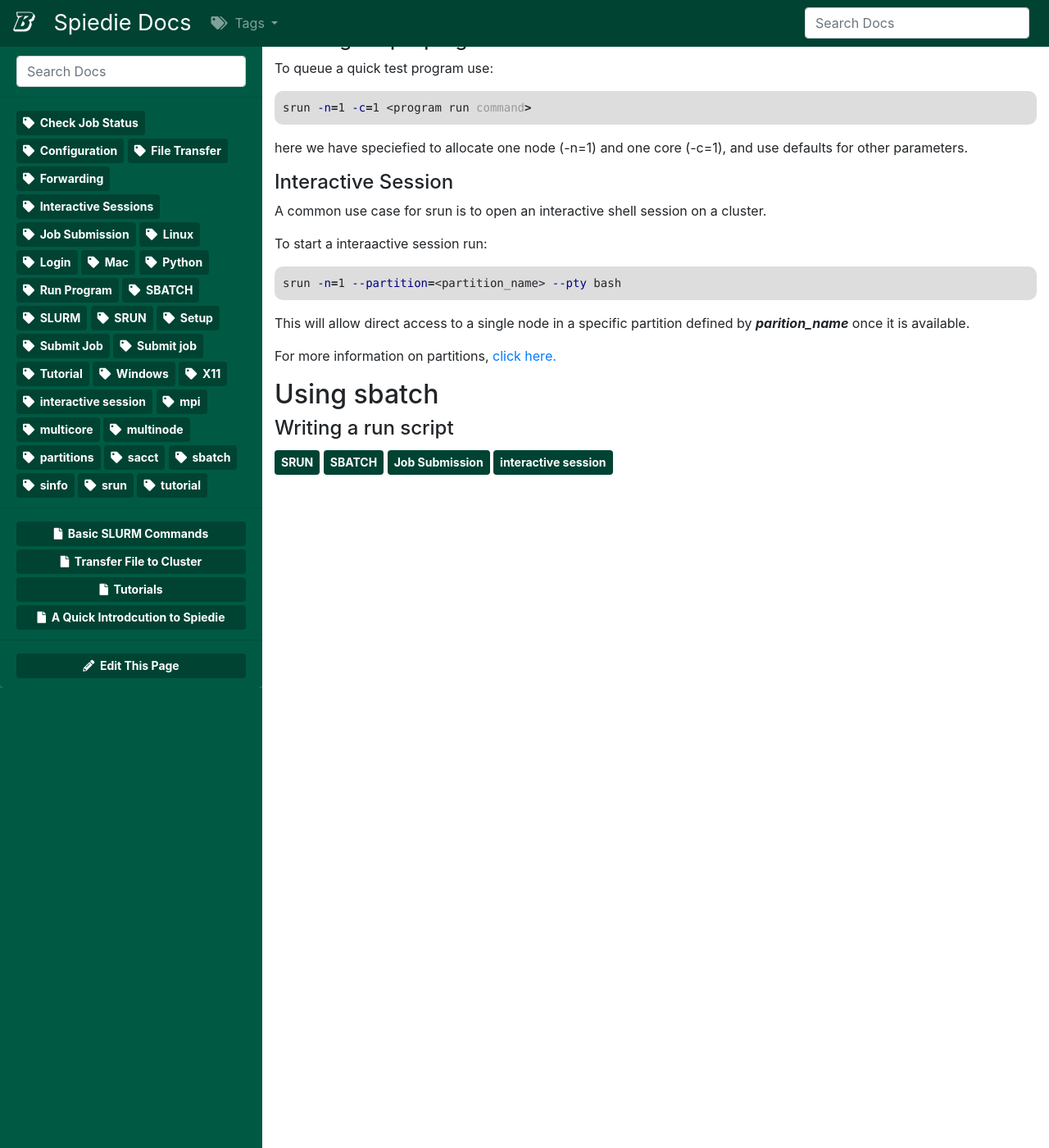
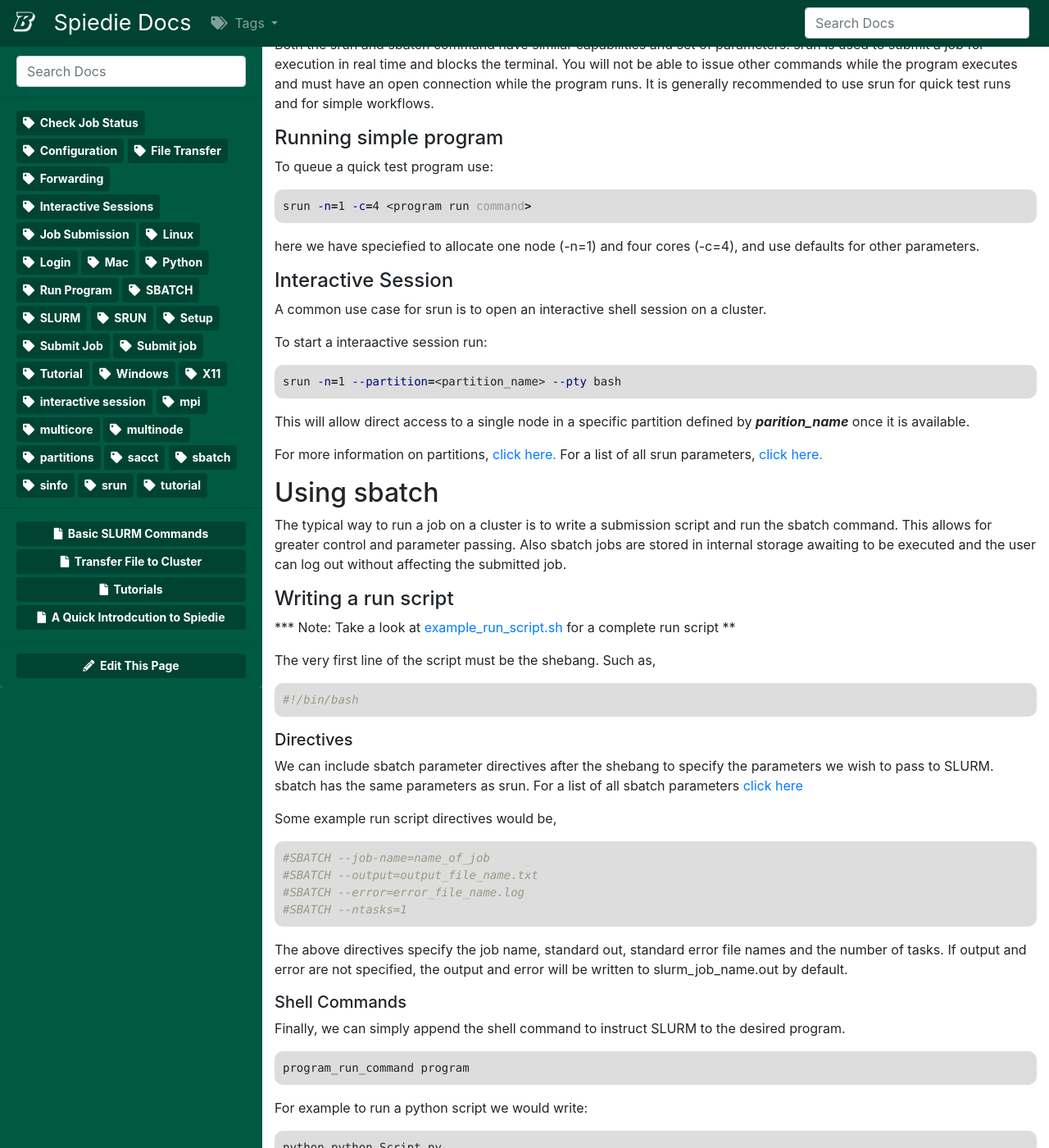
Before and after one commit to pavalenta/SpiedieDocs, a Jekyll site: the page built from docs/tutorials/submitting_jobs.md, in a window 1280 px wide and 1400 px high, scrolled down 411 px. Shown: the whole window at 82% size. Built offline with Jekyll 4.4.1, drawn with Linux system fonts in a browser that asks for light colours; nearby versions of some CDN libraries; some of the changed text lies outside the part shown.

Commit message:
Minor changes to introduction and submitting_jobs. Added hyperlinks

````diff
--- a/docs/tutorials/submitting_jobs.md
+++ b/docs/tutorials/submitting_jobs.md
@@ -14,23 +14,28 @@ description: Documentation for srun and sbatch commands
 ### Table of Contents
 
 1. [Using srun](#srun)
+    1. [Running a program](#srun-program)
+    2. [Interactive Session](#interactive-session)
 2. [Using sbatch](#sbatch)
     1. [Writing a run script](#run-script)
+        1. [Directives](#directives)
+        2. [Run commands](#sbatch-program)
+    2. [Job Submission](#sbatch-submit)
 
 ## <a name="srun"></a> Using srun
 
 Both the srun and sbatch command have similar capabilities and set of parameters. srun is used to submit a job for execution in real time and blocks the terminal. You will not be able to issue other commands while the program executes and must have an open connection while the program runs. It is generally recommended to use srun for quick test runs and for simple workflows.
 
 
-#### Running simple program
+#### <a name="srun-program"></a>Running simple program
 
 To queue a quick test program use:
 
 ``` bash
-srun -n=1 -c=1 <program run command>
+srun -n=1 -c=4 <program run command>
 ```
 
-here we have speciefied to allocate one node (-n=1) and one core (-c=1), and use defaults for other parameters.
+here we have speciefied to allocate one node (-n=1) and four cores (-c=4), and use defaults for other parameters.
 
 #### <a name="interactive-session"></a> Interactive Session
 
@@ -45,8 +50,68 @@ srun -n=1 --partition=<partition_name> --pty bash
 This will allow direct access to a single node in a specific partition defined by ***parition_name*** once it is available.
 
 For more information on partitions, [click here.](spiedie_partitions.html)
-
+For a list of all srun parameters, [click here.](https://slurm.schedmd.com/srun.html)
 
 ## <a name="sbatch"></a> Using sbatch
 
+The typical way to run a job on a cluster is to write a submission script and run the sbatch command. This allows for greater control and parameter passing. Also sbatch jobs are stored in internal storage awaiting to be executed and the user can log out without affecting the submitted job.
+
 #### <a name="run-script"></a> Writing a run script
+
+*** Note: Take a look at [example_run_script.sh](code/example_run_script.sh) for a complete run script **
+
+The very first line of the script must be the shebang. Such as,
+
+``` bash
+#!/bin/bash
+```
+
+##### Directives
+
+We can include sbatch parameter directives after the shebang to specify the parameters we wish to pass to SLURM. sbatch has the same parameters as srun. For a list of all sbatch parameters [click here](https://slurm.schedmd.com/sbatch.html)
+
+Some example run script directives would be,
+
+``` bash
+#SBATCH --job-name=name_of_job
+#SBATCH --output=output_file_name.txt
+#SBATCH --error=error_file_name.log
+#SBATCH --ntasks=1
+```
+
+The above directives specify the job name, standard out, standard error file names and the number of tasks. If output and error are not specified, the output and error will be written to slurm_job_name.out by default.
+
+##### Shell Commands
+
+Finally, we can simply append the shell command to instruct SLURM to the desired program.
+
+``` bash
+program_run_command program
+```
+
+For example to run a python script we would write:
+
+``` bash
+python python_Script.py
+```
+
+##### Parallel Programs
+
+To run a MPI program, we would write:
+
+``` bash
+module load OpenMPI
+srun MPI_program.mpi
+```
+It is recommended to use srun inside of the sbatch run script, as srun automatically launches the required processes.
+
+module load OpenMPI loads the MPI runtime library prior to running the program. [For more information on modules, click here.](spiedie_modules.html)
+
+
+#### <a name="sbatch-submission"></a> Submitting the run script
+
+To use a run script to submit a job use:
+
+``` bash
+sbatch --partition=partition_name run_script.sh
+```
````
Also changed, not shown: docs/tutorials/introduction.md (+4 -4 lines).
